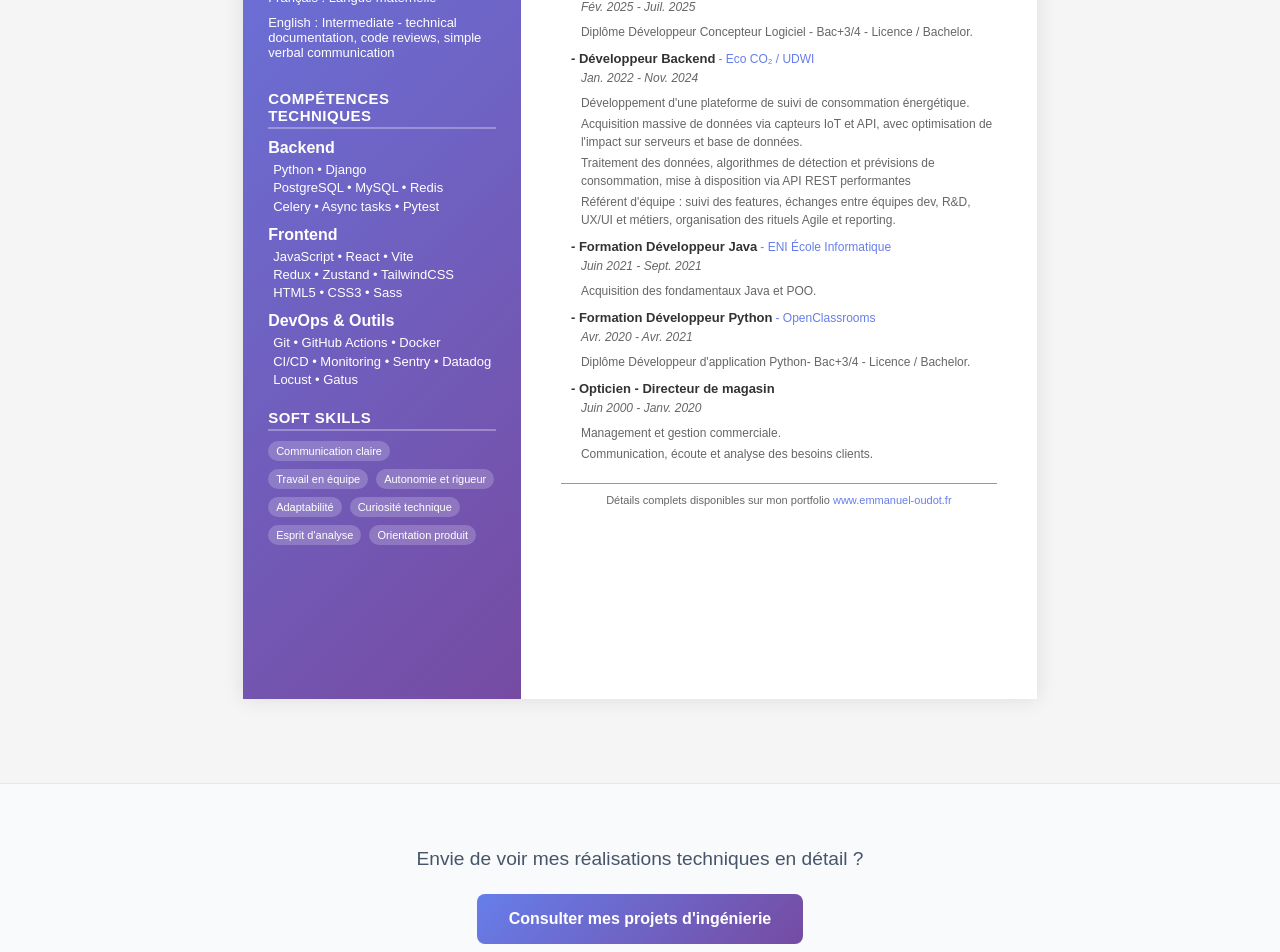
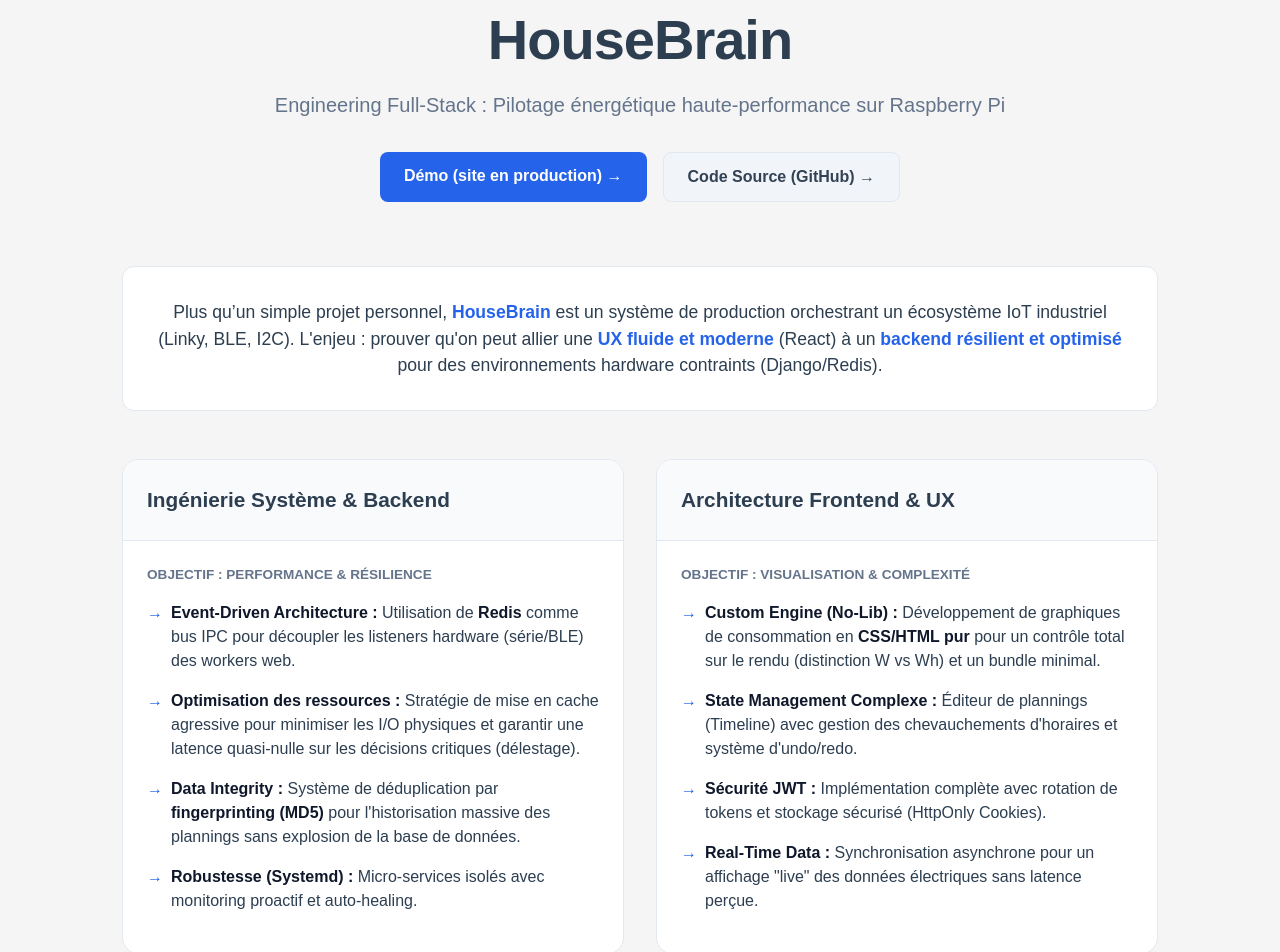
Before and after one commit to manuo1/job-search-portfolio, a React (Vite) app: page / in a window 1280 px wide. Shown: the part 560-1512 px from the top of the page. Built offline with nearby package versions, Linux system fonts and the light colour scheme.

Commit message:
refactor: remove global footer and update fallback route to experiences

```diff
--- a/src/App.jsx
+++ b/src/App.jsx
@@ -10,7 +10,6 @@
       <main style={{ minHeight: "80vh" }}>
         <Router />
       </main>
-      <Footer />
     </>
   );
 }
--- a/src/components/Footer/Footer.jsx
+++ b/src/components/Footer/Footer.jsx
@@ -14,7 +14,7 @@
           <div className={styles.cta}>
             <p>Envie de voir mes réalisations techniques en détail ?</p>
             <Link to="/experiences" className={styles.btn}>
-              Consulter mes projets d'ingénierie
+              Consulter mes projets
             </Link>
           </div>
         )}
--- a/src/router/Router.jsx
+++ b/src/router/Router.jsx
@@ -8,7 +8,7 @@
     <Routes>
       <Route path="/experiences" element={<Experiences />} />
       <Route path="/cv" element={<Cv />} />
-      <Route path="*" element={<Cv />} />
+      <Route path="*" element={<Experiences />} />
     </Routes>
   );
 }
```
